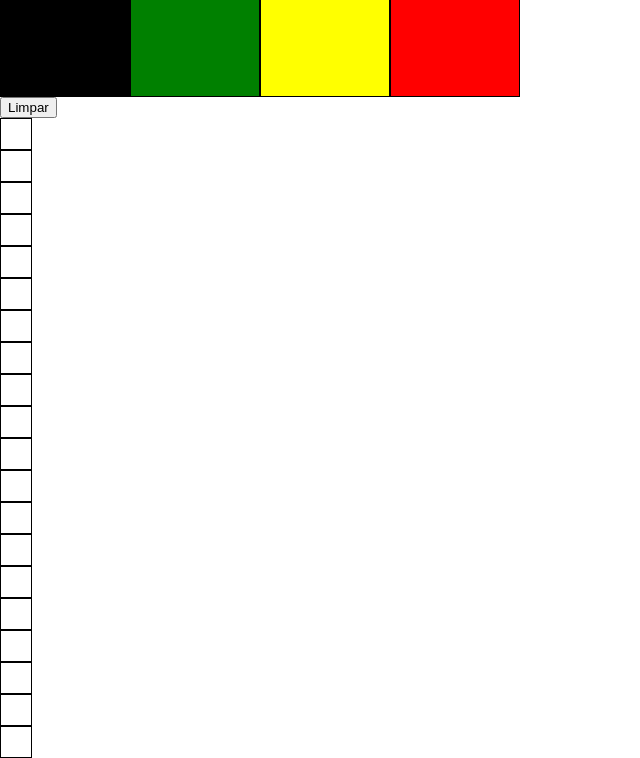
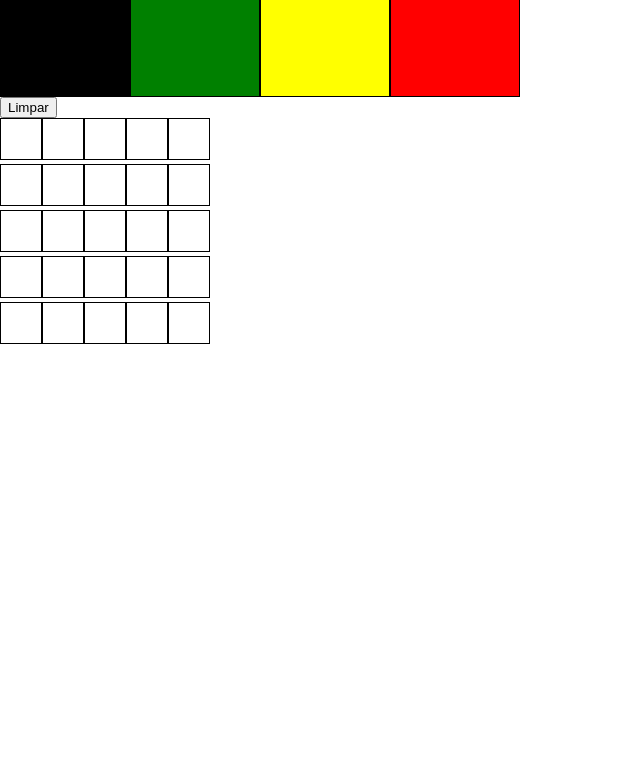
Before and after one commit to hildelio/pixelArt, a plain HTML site: page index.html in a window 1280 px wide. Shown: the part 40-798 px from the top of the page, without its empty margins (0-640 px from the left). Drawn offline with Linux system fonts and the light colour scheme.

Commit message:
item 5,6 e 7 concluidos

```diff
--- a/index.html
+++ b/index.html
@@ -15,7 +15,7 @@
 	</header>
 	<main>
 		<div id="color-palette">
-			<div class="color" id="preto"></div>
+			<div class="color selected" id="preto"></div>
 			<div class="color" id="verde"></div>
 			<div class="color" id="amarelo"></div>
 			<div class="color" id="vermelho"></div>
--- a/style.css
+++ b/style.css
@@ -8,7 +8,7 @@
 }
 
 .color {
-  display: flex;
+  display: inline-block;
   width: 10%;
   border: 1px solid black;
   align-items: center;
@@ -51,9 +51,10 @@
 }
 
 .pixel {
-  display: flex;
+  display: inline-table;
+  flex-wrap: wrap;
   border: 1px solid black;
-  width: 30px;
-  height: 30px;
+  width: 40px;
+  height: 40px;
   background-color: white;
 }
```
